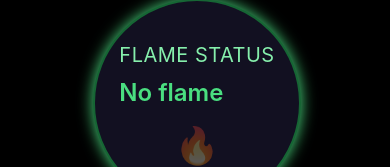
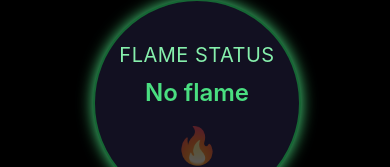
Before and after one commit to tanishka3001/RMS-Frontend, a React (Create React App) app in the folder rms_frontend/: page / in a window 390 px wide. Shown: the part 1220-1387 px from the top of the page. Built offline with nearby package versions, Linux system fonts and the light colour scheme.

Commit message:
last box made responsive

```diff
--- a/rms_frontend/src/components/dashboard.jsx
+++ b/rms_frontend/src/components/dashboard.jsx
@@ -117,7 +117,7 @@ const Dashboard = () => {
                   <p className="text-green-300 text-xl uppercase tracking-wide mb-2">
                     Flame Status
                   </p>
-                  <p className="text-2xl md:text-4xl font-semibold text-green-400 mb-4">
+                  <p className="text-2xl text-center md:text-4xl font-semibold text-green-400 mb-4">
                     {flameStatus}
                   </p>
                 </div>
```
